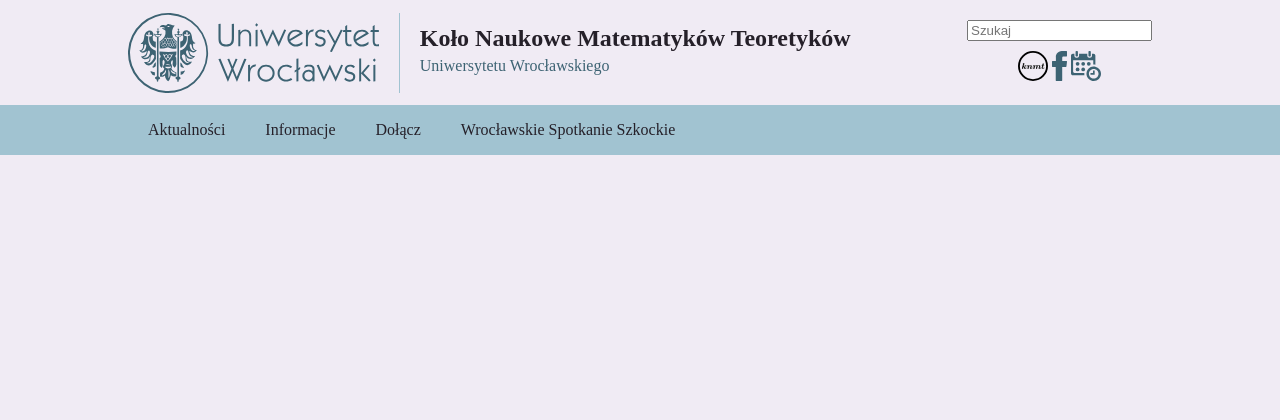
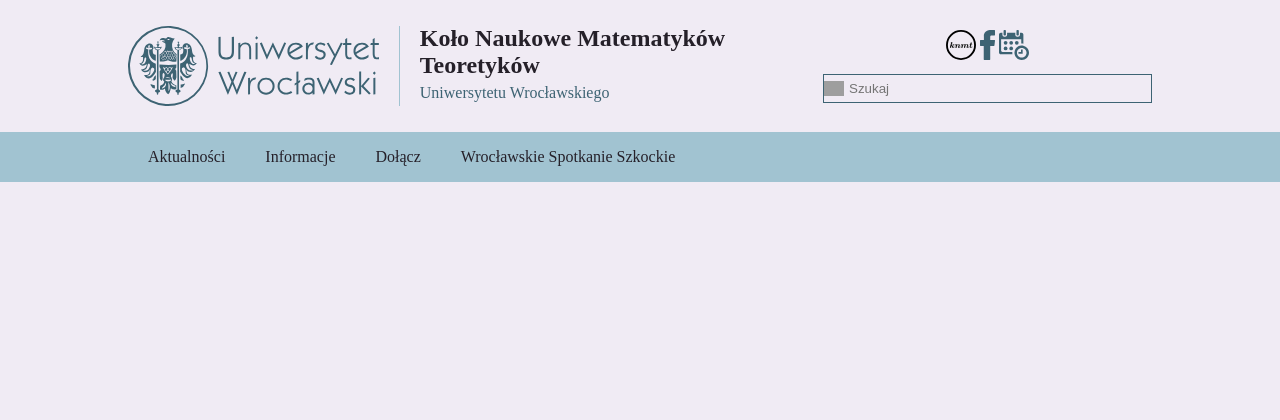
Before and after one commit to ronia-jakim/knmt-website, a Python web app: template src/templates/base.html in a window 1280 px wide. Shown: the top 420 px of the page. Run offline with Jinja, Linux system fonts and the light colour scheme; the template is opened without the code that fills it, so the values that code supplies are empty; style sheets or scripts are compiled from the project's sources; some web fonts are replaced; grey boxes are pictures that could not be loaded.

Commit message:
css-changes

```diff
--- a/src/stylesheets/basic-style.scss
+++ b/src/stylesheets/basic-style.scss
@@ -59,6 +59,13 @@ body {
 
 .right_header img {
   height: 30px;
+}
+
+.icon_holder {
+  width: 300px;
+  display:flex;
+  flex-direction:row;
+  justify-items: space-between;
 }
 
 h1 {
@@ -154,7 +161,7 @@ footer h3 {
   padding-bottom: 10px;
 }
 
-footer input {
+.search_bar {
   padding-left: 25px;
   background: url("https://static.thenounproject.com/png/101791-200.png") no-repeat left;
   background-size: 20px;
--- a/src/templates/base.html
+++ b/src/templates/base.html
@@ -25,12 +25,12 @@
       </div>
 
       <div class="right_header">
-        <input type="text" id="search" name="search" value placeholder="Szukaj">
-        <div>
+        <div class="icon-holder">
           <img src="/knmt-website/assets/img/logo/logo_knmt.svg" onclick="window.open('https://www.facebook.com/knmtuwr', '_blank')">
           <img src="/knmt-website/assets/img/facebook.svg" onclick="window.open('https://www.facebook.com/knmtuwr', '_blank')">
           <img src="/knmt-website/assets/img/calendar.svg">
         </div>
+        <input class="search_bar" type="text" id="search" name="search" value placeholder="Szukaj">
       </div>
 
     </div>
@@ -51,7 +51,7 @@
     <footer>
       <div class="foot_search">
         <h3>Wyszukaj</h3>
-        <input type="text" id="search" name="search" value placeholder="Szukaj">
+        <input class="search_bar" type="text" id="search" name="search" value placeholder="Szukaj">
       </div>
       <div class="foot_contact">
         <h3>Dane kontaktowe</h3>
```
